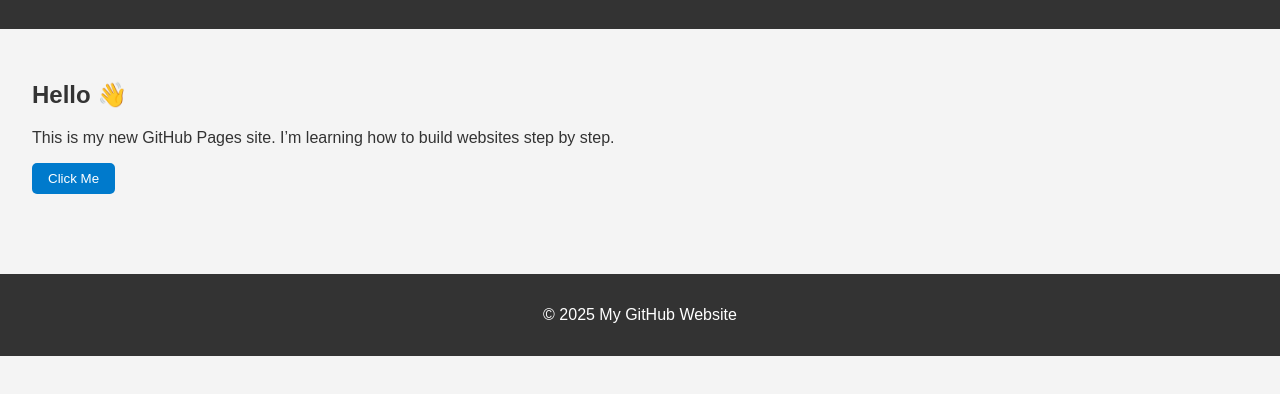
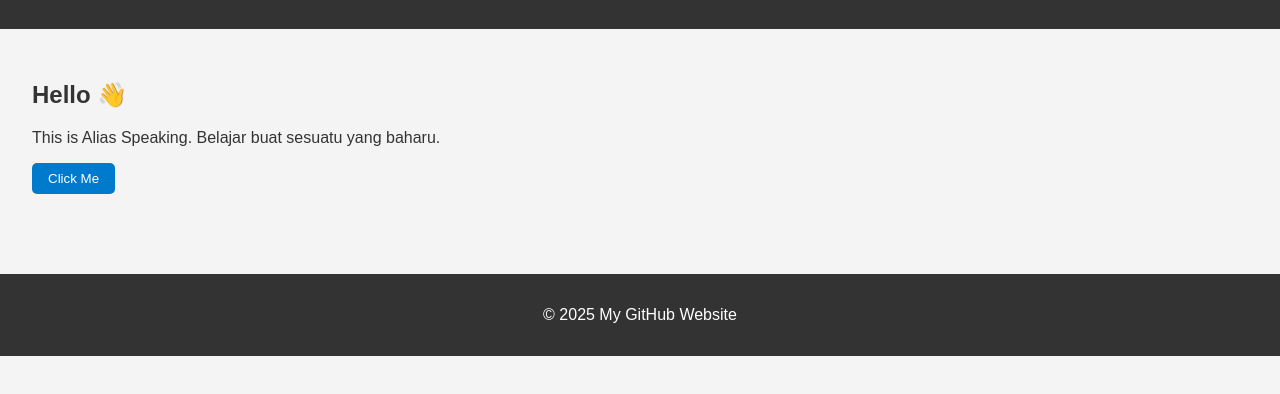
Before and after one commit to alias6816/index.html, a plain HTML site: page index.html in a window 1280 px wide. Shown: the part 90-484 px from the top of the page. Drawn offline with Linux system fonts and the light colour scheme.

Commit message:
Update index.html

```diff
--- a/index.html
+++ b/index.html
@@ -22,7 +22,7 @@
   <main>
     <section>
       <h2>Hello 👋</h2>
-      <p>This is my new GitHub Pages site. I’m learning how to build websites step by step.</p>
+      <p>This is Alias Speaking. Belajar buat sesuatu yang baharu.</p>
       <button id="clickBtn">Click Me</button>
       <p id="message"></p>
     </section>
```
